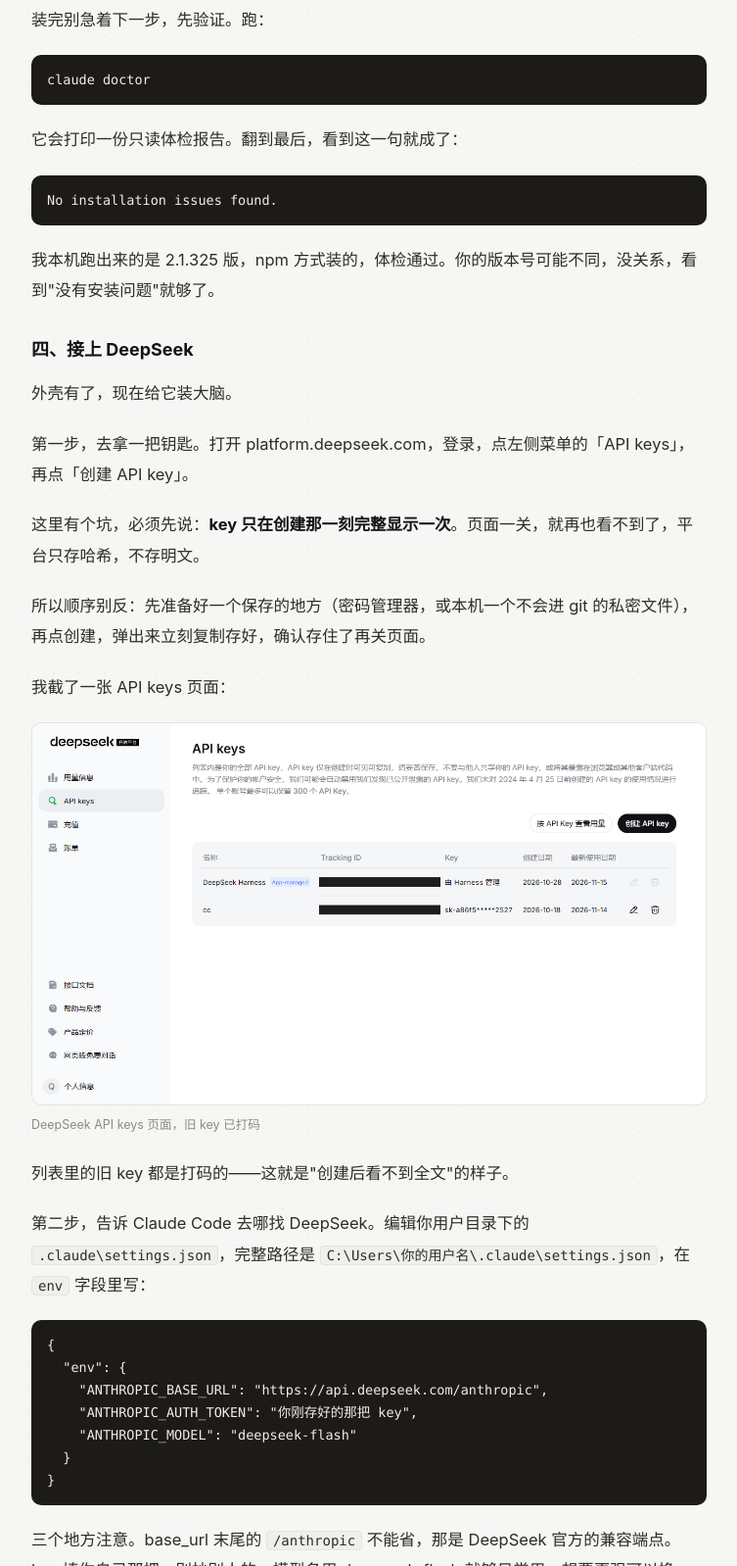
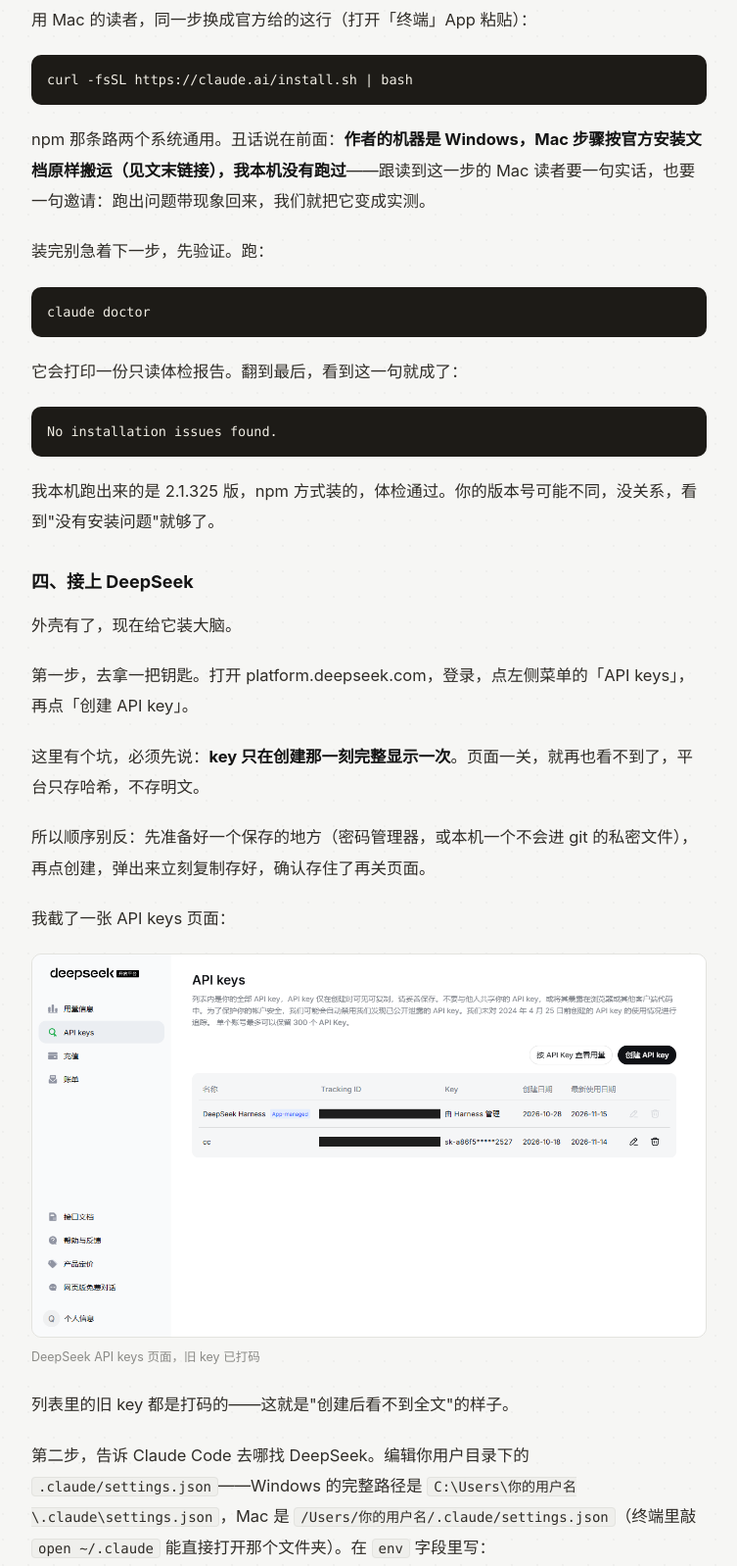
Before and after one commit to dingmaolab/dingdingcat-site, a plain HTML site: page a/k01-认识全景装好环境.html in a window 1280 px wide. Shown: the part 3720-5318 px from the top of the page at 98% size, without its empty margins (114-867 px from the left). Drawn offline with Linux system fonts and the light colour scheme.

Commit message:
k01 同步课1增补：macOS 安装分支（官方 curl 一行）+ Mac 设置路径 + Homebrew PATH 老坑 + 诚实标注作者未实测求读者验真
Co-Authored-By: Claude Code <noreply@anthropic.com>

```diff
--- a/a/k01-认识全景装好环境.html
+++ b/a/k01-认识全景装好环境.html
@@ -138,6 +138,9 @@ article code{overflow-wrap:anywhere}
 <p>如果你更习惯 npm，也可以用它装（需要 Node.js 22 以上）：</p>
 <pre><code>npm install -g @anthropic-ai/claude-code@latest</code></pre>
 <p>两条路装的是同一个东西，选一条就行。Windows 上建议先装好 Git for Windows，Claude Code 的某些工具会用到它。</p>
+<p>用 Mac 的读者，同一步换成官方给的这行（打开「终端」App 粘贴）：</p>
+<pre><code>curl -fsSL https://claude.ai/install.sh | bash</code></pre>
+<p>npm 那条路两个系统通用。丑话说在前面：<strong>作者的机器是 Windows，Mac 步骤按官方安装文档原样搬运（见文末链接），我本机没有跑过</strong>——跟读到这一步的 Mac 读者要一句实话，也要一句邀请：跑出问题带现象回来，我们就把它变成实测。</p>
 <p>装完别急着下一步，先验证。跑：</p>
 <pre><code>claude doctor</code></pre>
 <p>它会打印一份只读体检报告。翻到最后，看到这一句就成了：</p>
@@ -152,7 +155,7 @@ article code{overflow-wrap:anywhere}
 <img src="../assets/deepseek-api-keys.png" alt="DeepSeek API keys 页面，旧 key 已打码">
 <div class="imgcap">DeepSeek API keys 页面，旧 key 已打码</div>
 <p>列表里的旧 key 都是打码的——这就是&quot;创建后看不到全文&quot;的样子。</p>
-<p>第二步，告诉 Claude Code 去哪找 DeepSeek。编辑你用户目录下的 <code>.claude\settings.json</code>，完整路径是 <code>C:\Users\你的用户名\.claude\settings.json</code>，在 <code>env</code> 字段里写：</p>
+<p>第二步，告诉 Claude Code 去哪找 DeepSeek。编辑你用户目录下的 <code>.claude/settings.json</code>——Windows 的完整路径是 <code>C:\Users\你的用户名\.claude\settings.json</code>，Mac 是 <code>/Users/你的用户名/.claude/settings.json</code>（终端里敲 <code>open ~/.claude</code> 能直接打开那个文件夹）。在 <code>env</code> 字段里写：</p>
 <pre><code>{
   &quot;env&quot;: {
     &quot;ANTHROPIC_BASE_URL&quot;: &quot;https://api.deepseek.com/anthropic&quot;,
@@ -173,18 +176,18 @@ article code{overflow-wrap:anywhere}
 <p>这就是 vibe coding 的起点：一个听你说话的环境，加一个能思考的模型。</p>
 <h2>跟做步骤</h2>
 <p>把上面的实跑浓缩成五步，照着做：</p>
-<p>1. PowerShell 跑 <code>irm https://claude.ai/install.ps1 | iex</code>（或 npm 那条），装 Claude Code 2. 跑 <code>claude doctor</code>，看到 &quot;No installation issues found.&quot; 即装好 3. platform.deepseek.com → API keys → 创建 API key，<strong>立刻复制存到私密文件</strong> 4. 编辑 <code>C:\Users\你的用户名\.claude\settings.json</code> 的 env，填 base_url（带 /anthropic）、你的 key、模型名 5. 重开终端跑 <code>claude</code>，问它&quot;你是什么模型&quot;，看到它自报 DeepSeek 即接通</p>
+<p>1. 装 Claude Code：Windows 在 PowerShell 跑 <code>irm https://claude.ai/install.ps1 | iex</code>；Mac 在终端跑 <code>curl -fsSL https://claude.ai/install.sh | bash</code>（或两系统通用的 npm 那条） 2. 跑 <code>claude doctor</code>，看到 &quot;No installation issues found.&quot; 即装好 3. platform.deepseek.com → API keys → 创建 API key，<strong>立刻复制存到私密文件</strong> 4. 编辑 <code>C:\Users\你的用户名\.claude\settings.json</code> 的 env，填 base_url（带 /anthropic）、你的 key、模型名 5. 重开终端跑 <code>claude</code>，问它&quot;你是什么模型&quot;，看到它自报 DeepSeek 即接通</p>
 <h2>及格标准</h2>
 <p>打开终端跑 <code>claude</code>，问它底层是什么模型，它回答里出现 DeepSeek（或你配的那个国产模型），就算及格。</p>
 <h2>卡住了</h2>
-<ul><li><strong>install 报网络/权限错</strong>：多半是网络或执行策略。换 npm 那条路试试，或查官方安装文档的排查节。</li><li><strong>提示 unrecognized_model</strong>：Claude Code 不认识非 Claude 的模型名会打印这行警告。它不是错误，照样能用，别慌。</li><li><strong>key 填了还是连不上</strong>：先查 base_url 末尾有没有 <code>/anthropic</code>，再查 key 是不是创建时存的那把完整明文（不是打码的）。key 丢了只能重建。</li></ul>
+<ul><li><strong>install 报网络/权限错</strong>：多半是网络或执行策略。换 npm 那条路试试，或查官方安装文档的排查节。</li><li><strong>提示 unrecognized_model</strong>：Claude Code 不认识非 Claude 的模型名会打印这行警告。它不是错误，照样能用，别慌。</li><li><strong>key 填了还是连不上</strong>：先查 base_url 末尾有没有 <code>/anthropic</code>，再查 key 是不是创建时存的那把完整明文（不是打码的）。key 丢了只能重建。</li><li><strong>Mac 装完敲 <code>claude</code> 说找不到命令</strong>：官方 issue 区挂着的老坑——Homebrew 系 Node 用 npm 全局装容易把 PATH 走丢。最省事的解法不是修 PATH，是改用上面那行 curl 原生安装。实在要用 npm，装完重开终端窗口再试。</li></ul>
 <h2>轮到你了</h2>
 <p>如果你跟着装好了，不妨现在就问它一句，看它是不是真接上了 DeepSeek。它答出来，这一课你就拿到了。</p>
 <p>想再玩玩的，把模型名换成 deepseek-v4-pro 再问一次，对比两个模型的回答有什么不同。</p>
 <p>下节课先不急着写代码。工作台得先搭起来——装个 IDE，让 AI 改文件的时候，你能在旁边看着它动了哪几行。</p>
 <h2>深入读</h2>
 <p>概念卡每个词的一手出处，2026-11-21 当次点开验活：</p>
-<ul><li>Anthropic·Building effective agents（agent 与 workflow 的官方分界）：https://www.anthropic.com/research/building-effective-agents</li><li>Anthropic·Effective harnesses for long-running agents（harness 的官方用例）：https://www.anthropic.com/research/effective-harnesses-for-long-running-agents</li><li>Claude Code 官方·Plugins overview（插件的官方定义）：https://code.claude.com/docs/en/plugins/overview</li><li>Claude Code 官方安装文档（中文）：https://code.claude.com/docs/zh-CN/setup</li><li>Claude Code 官方快速入门：https://code.claude.com/docs/zh-CN/quickstart</li><li>DeepSeek 官方 Anthropic 兼容接口文档：https://api-docs.deepseek.com/zh-cn/guides/anthropic_api</li><li>阿里云百炼新人免费额度说明：https://help.aliyun.com/zh/model-studio/new-free-quota</li></ul></article><div class="pn"><a class="cta" href="k02-装配工作台.html">下一课：第2课｜装配工作台：装个 IDE，看着 AI 改你的文件 →</a></div></div><aside class="marginal"><h2>本课账单</h2><ul><li>时间：装机加配置，熟练后约二十分钟，新手预留一小时</li><li>费用：DeepSeek 头一句问答 token 极少，约几分钱以内（精确数字以平台用量页为准）；想零成本走阿里云百炼的免费额度</li></ul></aside></div>
+<ul><li>Anthropic·Building effective agents（agent 与 workflow 的官方分界）：https://www.anthropic.com/research/building-effective-agents</li><li>Anthropic·Effective harnesses for long-running agents（harness 的官方用例）：https://www.anthropic.com/research/effective-harnesses-for-long-running-agents</li><li>Claude Code 官方·Plugins overview（插件的官方定义）：https://code.claude.com/docs/en/plugins/overview</li><li>Claude Code 官方安装文档（中文，Mac/Linux 分支的出处）：https://code.claude.com/docs/zh-CN/setup</li><li>macOS npm 安装 PATH 老坑的官方 issue 记录：https://github.com/anthropics/claude-code/issues/3172</li><li>Claude Code 官方快速入门：https://code.claude.com/docs/zh-CN/quickstart</li><li>DeepSeek 官方 Anthropic 兼容接口文档：https://api-docs.deepseek.com/zh-cn/guides/anthropic_api</li><li>阿里云百炼新人免费额度说明：https://help.aliyun.com/zh/model-studio/new-free-quota</li></ul></article><div class="pn"><a class="cta" href="k02-装配工作台.html">下一课：第2课｜装配工作台：装个 IDE，看着 AI 改你的文件 →</a></div></div><aside class="marginal"><h2>本课账单</h2><ul><li>时间：装机加配置，熟练后约二十分钟，新手预留一小时</li><li>费用：DeepSeek 头一句问答 token 极少，约几分钱以内（精确数字以平台用量页为准）；想零成本走阿里云百炼的免费额度</li></ul></aside></div>
 <footer><span>叮叮猫儿Lab · 漫游数字世界，实验AI与互联网，同步新鲜动态与实践思考。</span><span class="no">est. 2026</span></footer>
 </div>
 <div class="drawer"><label class="ovl" for="navcb"></label><div class="panel"><a class="dl" href="../index.html">首页</a><a class="dl on" href="../learn.html">课程</a><a class="dl" href="../list.html">文章</a><a class="dl" href="../gallery.html">图文</a><a class="dl" href="../about.html">关于</a><div class="dfoot">本站纯静态 · 零 Cookie 零追踪<br>公众号首发 · 这里永久存档</div></div></div>
```
Also changed, not shown: live-fixed2-k01.png (added), 1 other file.
